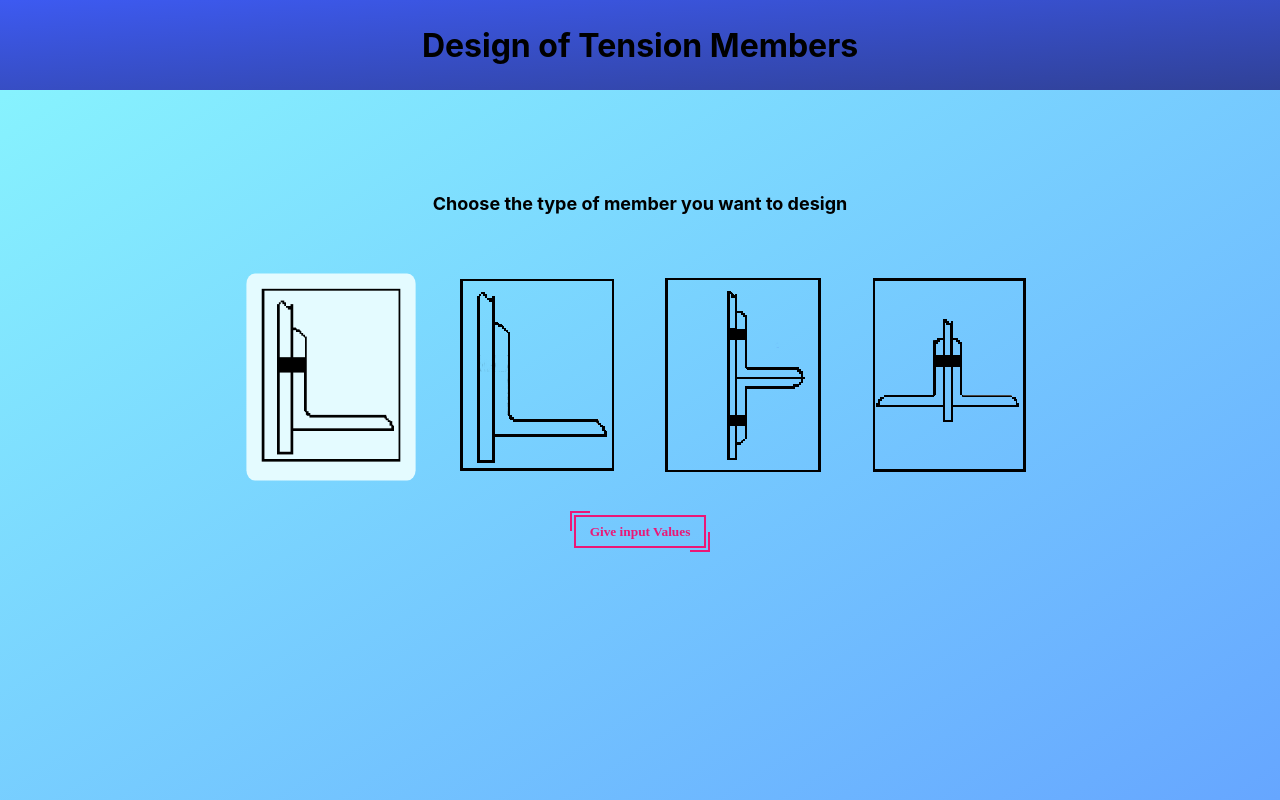
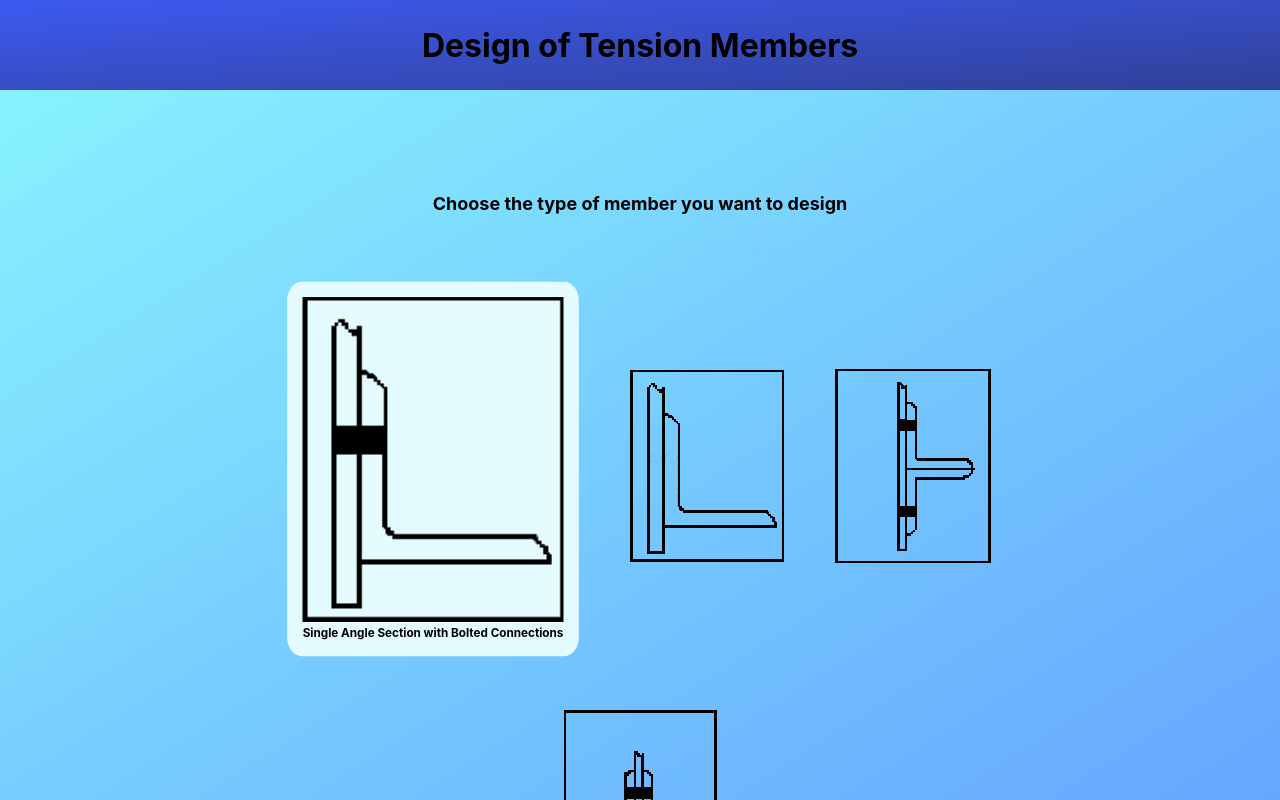
Before and after one commit to Coolchirutha/tension-members, a React (Create React App) app: page / in a window 1280 px wide. Both pictures are taken after a click on the picture 331 px from the left and 374 px from the top of the page. Shown: the top 800 px of the page. Built offline with nearby package versions, Linux system fonts and the light colour scheme.

Commit message:
added caption to images

```diff
--- a/src/components/Homepage/Homepage.module.css
+++ b/src/components/Homepage/Homepage.module.css
@@ -1,6 +1,3 @@
-* {
-  box-sizing: border-box;
-}
 .container {
   height: 100%;
   text-align: center;
--- a/src/components/MemberCard/MemberCard.js
+++ b/src/components/MemberCard/MemberCard.js
@@ -43,6 +43,11 @@ export default class MemberCard extends Component {
           className={classes.memberImage}
           onClick={() => this.handleClick()}
         />
+        {this.state.isSelected ? (
+          <p className={classes.caption}>
+            {this.props.altText}
+          </p>
+        ) : null}
       </div>
     );
   }
--- a/src/components/MemberCard/MemberCard.module.css
+++ b/src/components/MemberCard/MemberCard.module.css
@@ -1,15 +1,22 @@
+.caption {
+  max-width: fit-content;
+  word-wrap: normal;
+  margin: 0;
+  font-size: small;
+}
+
 .container {
   padding: 2%;
   margin: 1%;
   border-radius: 5%;
 }
 
+.memberImage {
+  height: 100%;
+  width: 100%;
+}
+
 .selectedContainer {
   background-image: linear-gradient(to top left, #e4fbff, #e4fbff);
   transform: scale(0.9);
 }
-
-.memberImage{
-  height: 100%;
-  width: 100%;
-}
```
